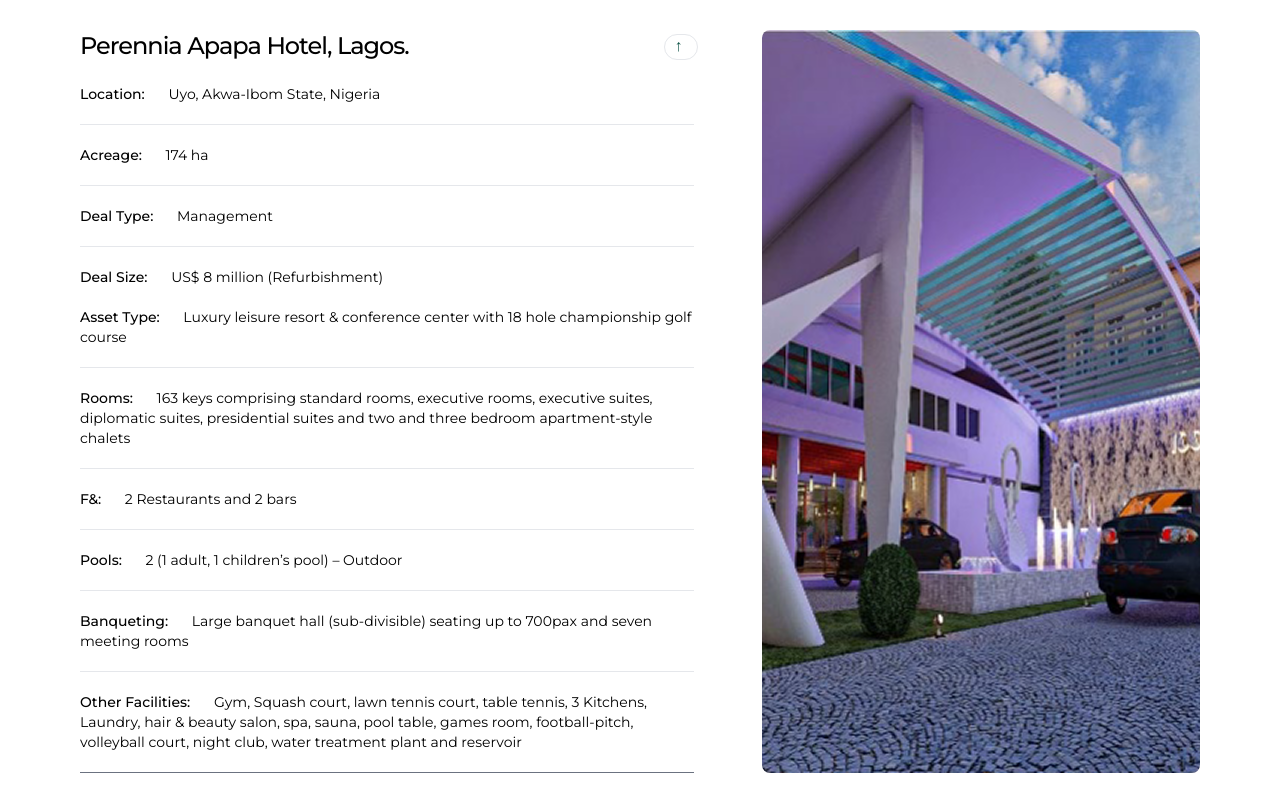
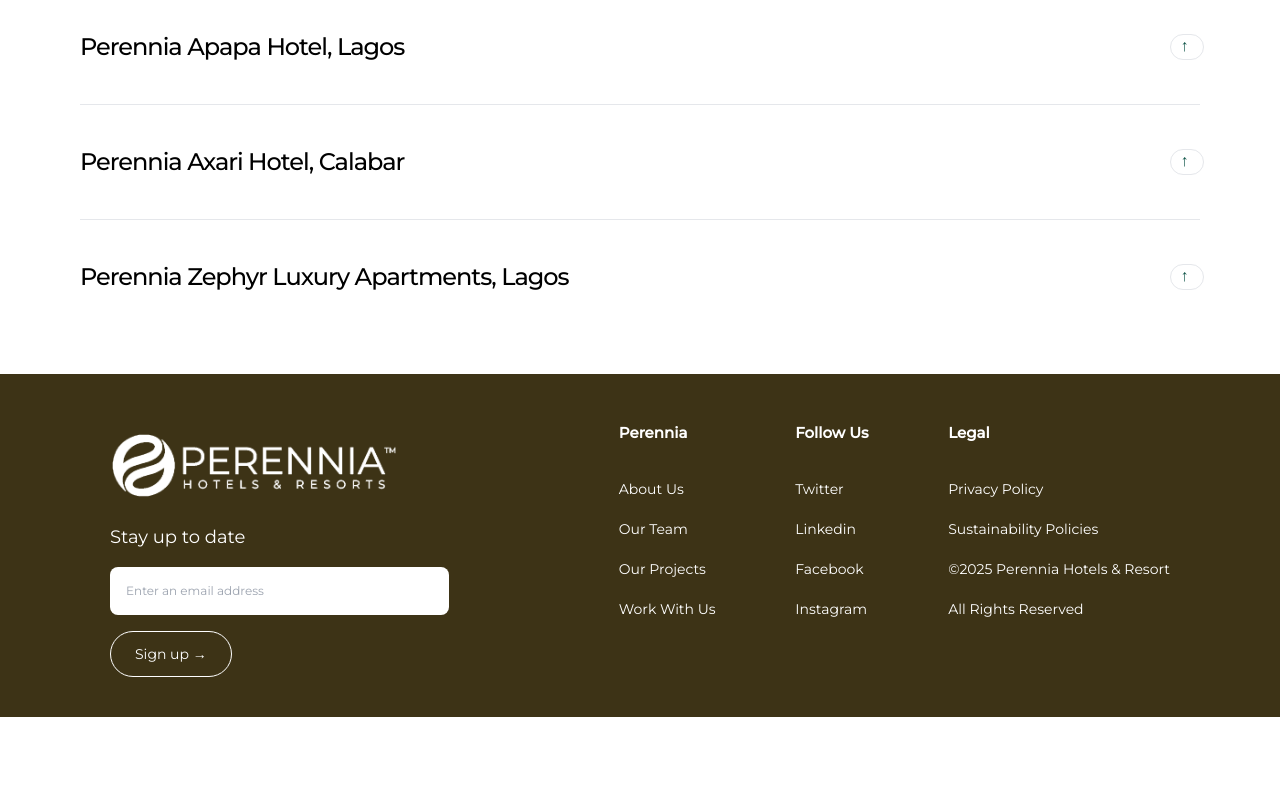
Before and after one commit to doshservices/perennial_hotels, a Next.js app: page /our-projects in a window 1280 px wide. Shown: the part 1408-2200 px from the top of the page. After the commit the page ends 2125 px from the top, so only its background shows below. Built offline with nearby package versions, Linux system fonts and the light colour scheme.

Commit message:
added the border to the project pipeline

```diff
--- a/src/app/our-projects/page.jsx
+++ b/src/app/our-projects/page.jsx
@@ -1,9 +1,72 @@
-import React from "react";
+"use client";
+
+import React, { useState } from "react";
 import Header from "../components/Header";
 import Image from "next/image";
 import { ArrowCard } from "../our-capabilities/page";
 
+// Pipeline projects data
+const pipelineProjects = [
+  {
+    name: "Perennia Apapa Hotel, Lagos",
+    location: "Apapa, Lagos, Nigeria",
+    acreage: "9,842 Sqm",
+    dealType: "Management & Technical",
+    dealSize: "US$ 12 million (Refurbishment)",
+    assetType:
+      "Upscale business hotel in city setting located in close proximity to Nigeria's main seaport",
+    rooms:
+      "110plus keys comprising deluxe and executive rooms & suites on three levels",
+    foodAndBeverage: "2 Restaurants, 3 bars and 1 Café",
+    pools: "1 lazy river pool (adult & children), 1 adult pool – all outdoor",
+    banqueting:
+      "110-seater banquet hall, 2 meeting rooms and 1 executive board room",
+    otherFacilities:
+      "Gym, 2 Kitchens, Laundry, hair & beauty salon, spa, sauna, business centre, retail shops",
+    desktopImage: "/assets/pipeline.png",
+    mobileImage: "/assets/project-pipeline.png",
+  },
+  {
+    name: "Perennia Axari Hotel, Calabar",
+    location: "Calabar, Cross River State, Nigeria",
+    acreage: "15,000 Sqm",
+    dealType: "Development & Management",
+    dealSize: "US$ 15 million (New Development)",
+    assetType:
+      "Mixed-use development with shopping mall and entertainment center",
+    rooms: "90 keys with boutique hotel rooms",
+    foodAndBeverage: "3 Restaurants, 2 cafes",
+    pools: "1 rooftop infinity pool",
+    banqueting: "Large multipurpose event space, 3 meeting rooms",
+    otherFacilities: "Gym, spa, retail shops, cinema, children's play area",
+    desktopImage: "/assets/axari-desktop.png",
+    mobileImage: "/assets/axari-mobile.png",
+  },
+  {
+    name: "Perennia Zephyr Luxury Apartments, Lagos",
+    location: "Oniru, Lagos, Nigeria",
+    acreage: "12,500 Sqm",
+    dealType: "Residential Development",
+    dealSize: "US$ 20 million",
+    assetType: "Luxury residential complex with premium amenities",
+    rooms: "100 luxury apartments across multiple towers",
+    foodAndBeverage: "Rooftop restaurant and lounge",
+    pools: "2 pools (main pool and lap pool)",
+    banqueting: "Multipurpose community hall",
+    otherFacilities:
+      "Gym, spa, co-working spaces, children's play area, 24/7 security",
+    desktopImage: "/assets/zephyr-desktop.png",
+    mobileImage: "/assets/zephyr-mobile.png",
+  },
+];
+
 export default function page() {
+  const [openProjectIndex, setOpenProjectIndex] = useState(null);
+
+  const toggleProject = (index) => {
+    setOpenProjectIndex(openProjectIndex === index ? null : index);
+  };
+
   return (
     <div className="px-6 md:px-[80px] ">
       <Header title={"Our Projects"} />
@@ -85,104 +148,96 @@
           </p>
         </div>
       </section>
-      <section className="border-t-1 border-gray-500 mt-5 ">
+      <section className="border-t-1 border-gray-500 mt-5">
         <h1 className="py-10 text-2xl text-left font-medium text-[#12574A] text-[42px]">
           Project Pipeline
         </h1>
-        <div className="flex flex-col md:items-start md:flex-row-reverse md:gap-x-[68px] justify-between">
-          <section className="w-full h-full ">
-            <img
-              src="assets/pipeline.png"
-              alt="project-pipeline"
-              className="w-[612px] h-[743px] object-cover hidden md:block rounded-lg"
-            />
-            {/* mobile */}
-            <img
-              src="assets/project-pipeline.png"
-              alt="project-pipeline"
-              className="w-full h-full object-cover rounded-md md:hidden"
-            />
-          </section>
-          <section className="pb-[60px]">
-            <div className="flex justify-between">
-              <h4 className=" text-2xl font-medium">
-                Perennia Apapa Hotel, Lagos.
-              </h4>
+        <div>
+          {pipelineProjects.map((project, index) => (
+            <div
+              key={index}
+              className="mb-10 pb-10 border-b border-gray-200 last:border-b-0"
+            >
+              <div
+                onClick={() => toggleProject(index)}
+                className="flex justify-between items-center cursor-pointer"
+              >
+                <h4 className="text-2xl font-medium">{project.name}</h4>
                 <p className="p-1 text-[#12574A] border text-center rounded-full rotate-90">
                   ←
                 </p>
               </div>
+
+              {openProjectIndex === index && (
+                <div
+                  className="overflow-hidden transition-all duration-300 ease-in-out"
+                  style={{
+                    maxHeight: openProjectIndex === index ? "2000px" : "0",
+                    opacity: openProjectIndex === index ? 1 : 0,
+                  }}
+                >
+                  <div className="flex flex-col md:flex-row-reverse justify-between md:gap-x-[120px] mt-5">
+                    <section className="w-full h-full md:w-1/2">
+                      <img
+                        src={project.desktopImage}
+                        alt={`${project.name} desktop`}
+                        className="w-full h-[743px] object-cover hidden md:block rounded-lg"
+                      />
+                      {/* mobile */}
+                      <img
+                        src={project.mobileImage}
+                        alt={`${project.name} mobile`}
+                        className="w-full h-full object-cover rounded-md md:hidden"
+                      />
+                    </section>
+                    <section className="pb-[60px] w-full md:w-1/2">
                       <div className="space-y-5 mt-5">
+                        {[
+                          { label: "Location", value: project.location },
+                          { label: "Acreage", value: project.acreage },
+                          { label: "Deal Type", value: project.dealType },
+                          { label: "Deal Size", value: project.dealSize },
+                        ].map((item, itemIndex) => (
+                          <React.Fragment key={itemIndex}>
                             <p className="text-sm">
-                <span className="font-medium mr-5">Location:</span> Uyo, Akwa-Ibom
-                State, Nigeria{" "}
+                              <span className="font-medium mr-5">
+                                {item.label}:
+                              </span>{" "}
+                              {item.value}
                             </p>
-              <hr className="text-gray-500" />
+                            {itemIndex < 3 && <hr className="text-gray-500" />}
+                          </React.Fragment>
+                        ))}
+                      </div>
+                      <div className="space-y-5 mt-5 w-full">
+                        {[
+                          { label: "Asset Type", value: project.assetType },
+                          { label: "Rooms", value: project.rooms },
+                          { label: "F&B", value: project.foodAndBeverage },
+                          { label: "Pools", value: project.pools },
+                          { label: "Banqueting", value: project.banqueting },
+                          {
+                            label: "Other Facilities",
+                            value: project.otherFacilities,
+                          },
+                        ].map((item, itemIndex) => (
+                          <React.Fragment key={itemIndex}>
                             <p className="text-sm">
-                <span className="font-medium mr-5">Acreage:</span> 174 ha{" "}
+                              <span className="font-medium mr-5">
+                                {item.label}:
+                              </span>{" "}
+                              {item.value}
                             </p>
-              <hr className="text-gray-500" />
-              <p className="text-sm">
-                <span className="font-medium mr-5">Deal Type:</span> Management{" "}
-              </p>
-              <hr className="text-gray-500" />
-              <p className="text-sm">
-                <span className="font-medium mr-5">Deal Size:</span> US$ 8 million
-                (Refurbishment){" "}
-              </p>
-            </div>
-            <div className="space-y-5 mt-5 w-full ">
-              <p className="text-sm">
-                <span className="font-medium mr-5">Asset Type:</span> Luxury
-                leisure resort & conference center with 18 hole championship golf
-                course{" "}
-              </p>
-              <hr className="text-gray-500" />
-              <p className="text-sm">
-                <span className="font-medium mr-5">Rooms:</span> 163 keys
-                comprising standard rooms, executive rooms, executive suites,
-                diplomatic suites, presidential suites and two and three bedroom
-                apartment-style chalets
-              </p>
-              <hr className="text-gray-500" />
-              <p className="text-sm">
-                <span className="font-medium mr-5">F&:</span> 2 Restaurants and 2
-                bars{" "}
-              </p>
-              <hr className="text-gray-500" />
-              <p className="text-sm">
-                <span className="font-medium mr-5">Pools:</span> 2 (1 adult, 1
-                children’s pool) – Outdoor
-              </p>
-              <hr className="text-gray-500" />
-              <p className="text-sm">
-                <span className="font-medium mr-5">Banqueting:</span> Large
-                banquet hall (sub-divisible) seating up to 700pax and seven
-                meeting rooms
-              </p>
-              <hr className="text-gray-500  " />
-              <p className="text-sm pb-5">
-                <span className="font-medium mr-5">Other Facilities:</span> Gym,
-                Squash court, lawn tennis court, table tennis, 3 Kitchens,
-                Laundry, hair & beauty salon, spa, sauna, pool table, games room,
-                football-pitch, volleyball court, night club, water treatment
-                plant and reservoir
-              </p>
-            </div>
-            <div>
-              <ArrowCard
-                text={
-                  "Perennia Axari Hotel, Shopping Mall & Entertainment Center, Calabar."
-                }
-              />
-              <ArrowCard
-                text={"Perennia Zephyr Luxury Apartments Oniru, Lagos."}
-              />
-              <ArrowCard
-                text={"Perennia Lansdown Ibru Heights Resort, Aburi, Ghana"}
-              />
+                            {itemIndex < 5 && <hr className="text-gray-500" />}
+                          </React.Fragment>
+                        ))}
                       </div>
                     </section>
+                  </div>
+                </div>
+              )}
+            </div>
+          ))}
         </div>
       </section>
     </div>
```
Lines whose indentation alone changed are shown as unchanged.
